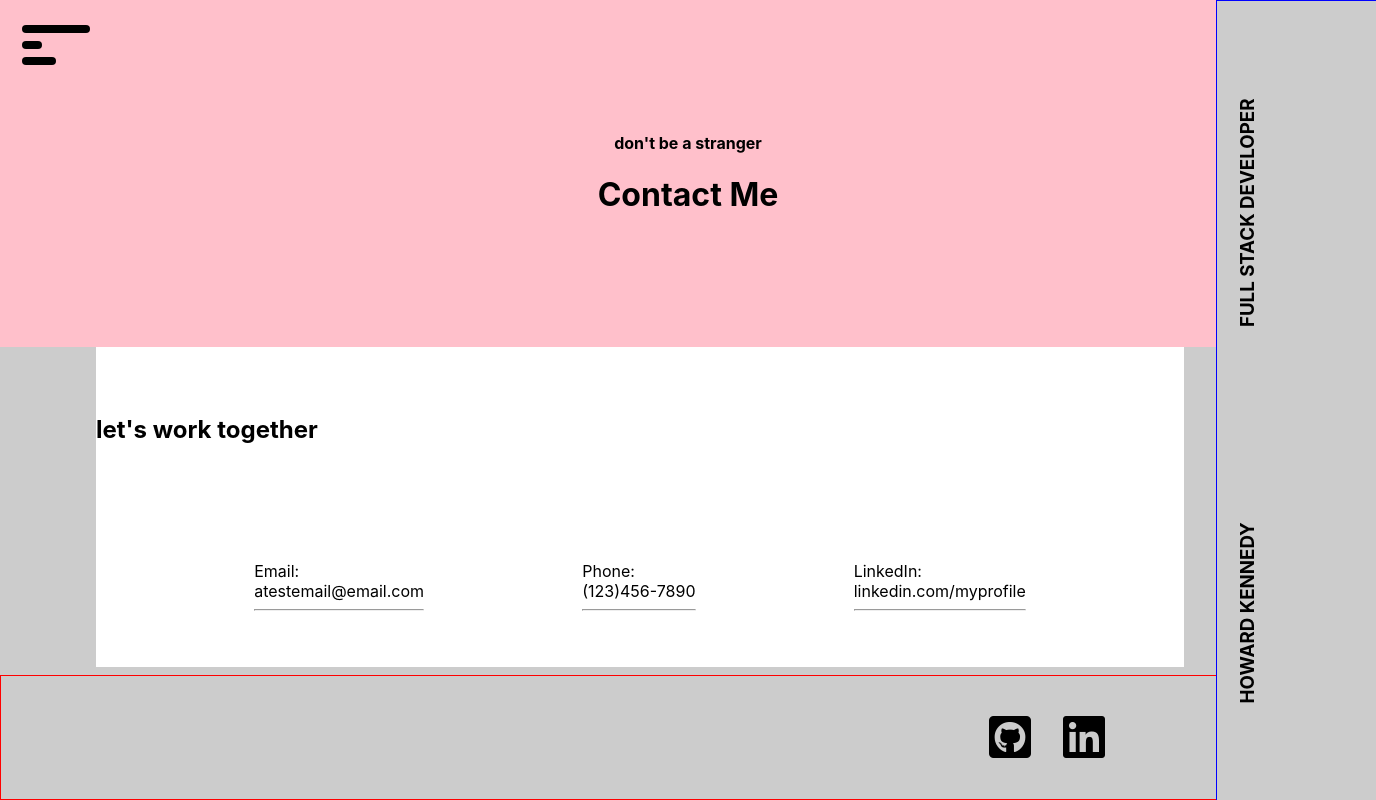
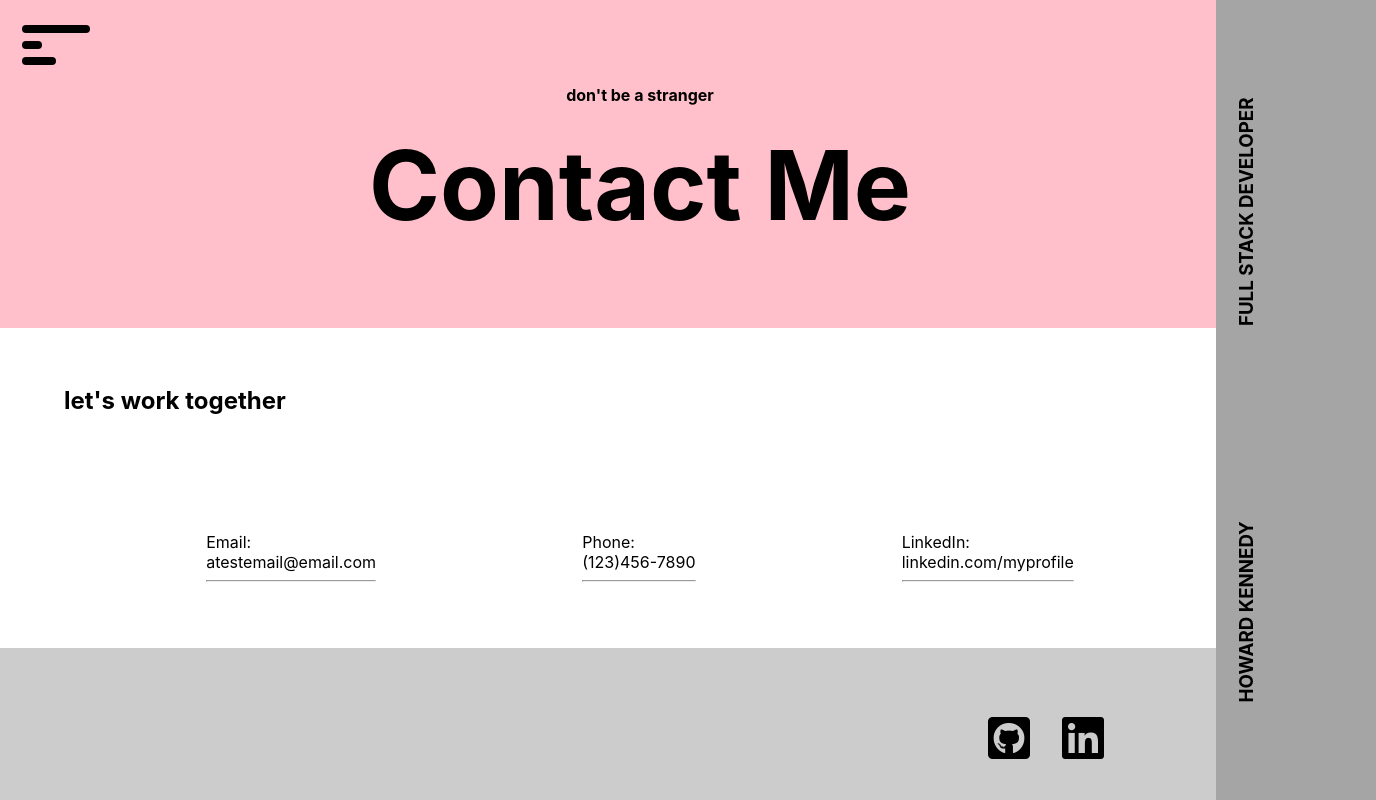
Before and after one commit to hkennedyvi/hk-portfolio, a React (Create React App) app: page /contact in a window 1280 px wide. Shown: the whole page, 1376 px wide, since content can reach past the window. Built offline with nearby package versions, Linux system fonts and the light colour scheme.

Commit message:
contact animate fix, profile pic add

```diff
--- a/src/components/Contact/contactform.scss
+++ b/src/components/Contact/contactform.scss
@@ -1,22 +1,57 @@
 .greeting {
-    padding: 7rem;
+    margin: 0 auto;
+    padding: 4rem;
     width: 90vw;
     background: pink;
     text-align: center;
+    animation: slideDown 1500ms ease-out forwards;
+}
+
+.greeting_header {
+    font-size: 6rem;
+    margin: 0;
 }
 
 .contact_container {
     margin: 0 auto;
     display: flex;
     flex-direction: column;
-    width: 85vw;
+    width: 100vw;
     height: 20rem;
     background: white;
     justify-content: space-around;
-    // align-items: stretch;
+    animation: slideUp 1600ms;
+}
+
+.contact_header {
+    margin: 0 0 0 4rem;
 }
 
 .info_container {
     display: flex;
     justify-content: space-evenly;
 }
+
+@keyframes slideUp {
+    from {
+        opacity: 0;
+        margin-top: 25rem;
+    }
+
+    to {
+        opacity: 1;
+        margin: 0 auto;
+    }
+}
+
+@keyframes slideDown {
+    from {
+        opacity: 0;
+        height: 0;
+    }
+
+    to {
+        opacity: 1;
+        height: 25vh;
+    }
+}
--- a/src/components/Contact/index.jsx
+++ b/src/components/Contact/index.jsx
@@ -8,13 +8,13 @@ function ContactForm() {
                 <h4>
                     don't be a stranger
                 </h4>
-                <h1>
+                <h1 className="greeting_header">
                     Contact Me
                 </h1>
             </div>
             <div className="contact_container">
                 <div>
-                    <h2>
+                    <h2 className="contact_header">
                         let's work together
                     </h2>
                 </div>
--- a/src/components/Footer/footer.scss
+++ b/src/components/Footer/footer.scss
@@ -1,11 +1,11 @@
 .footer {
-    background: transparent;
+    background: #cccccc;
     display: flex;
     justify-content: flex-end;
-    border: red solid 1px;
     position: fixed;
     bottom: 0;
     width: 100vw;
+    z-index: 1;
 }
 
 .icon_container {
@@ -15,4 +15,5 @@
 
 .social_icon {
     margin: 0 1rem;
+    color: black;
 }
--- a/src/components/Footer/index.jsx
+++ b/src/components/Footer/index.jsx
@@ -5,8 +5,12 @@ function Footer() {
     return (
         <section className="footer">
             <div className="icon_container">
+                <a href="https://github.com/hkennedyvi" rel="noreferrer" target="_blank">
                 <i className="fab fa-github-square social_icon"></i>
+                </a>
+                <a href="https://www.linkedin.com/in/howard-kennedy/" rel="noreferrer" target="_blank">
                 <i className="fab fa-linkedin social_icon"></i>
+                </a>
             </div>
         </section>
     )
--- a/src/components/Main/index.jsx
+++ b/src/components/Main/index.jsx
@@ -1,4 +1,5 @@
 import React, { useState } from 'react';
+import Bitmoji from './images/portfolio_bitmoji.png';
 import './main.scss';
 
 function Main() {
@@ -36,7 +37,8 @@ function Main() {
                 </p>
             </div>
             <div>
-                <div className="dummy_image">
+                <div className="image_frame">
+                    <img className="main_image" src={Bitmoji} alt=""/>
                 </div>
             </div>
         </div>
--- a/src/components/Main/main.scss
+++ b/src/components/Main/main.scss
@@ -56,17 +56,21 @@
 }
 
 .blurb_animated {
-    animation: slide-left 1200ms;
+    animation: slide-left ease-out 1200ms;
     animation-fill-mode: forwards;
 }
 
 @keyframes slide-left {
-    from {
+    0% {
         margin: 0 0 0 100%;
         opacity: 0;
     }
 
-    to {
+    90% {
+        opacity: 0.3;
+    }
+
+    100% {
         margin-left: 0%;
         opacity: 1;
         visibility: visible;
@@ -77,9 +81,13 @@
     text-align: start;
 }
 
-.dummy_image {
-    width: 500px;
-    height: 500px;
+.image_frame {
+    width: 30rem;
+    height: 30rem;
     border-radius: 50%;
     background: black;
 }
+
+.main_image {
+    min-width: 100%;
+}
--- a/src/components/NavBar/navbar.scss
+++ b/src/components/NavBar/navbar.scss
@@ -3,7 +3,7 @@
     background: grey;
     width: 0;
     transition: width 200ms;
-    z-index: 2;
+    z-index: 4;
 }
 
 .nav_list {
@@ -42,6 +42,7 @@
     top: 1rem;
     left: 1rem;
     width: 5rem;
+    z-index: 3;
 
     .burger_bar {
         margin: 0.5rem 0;
--- a/src/components/Projects/index.jsx
+++ b/src/components/Projects/index.jsx
@@ -82,15 +82,15 @@ function Projects() {
                 </h2>
               </div>
               <div className="project">
-                <img src={project.image} alt="" />
+                <img className="project_image" src={project.image} alt="" />
                 <h3>{project.description}</h3>
                 <h3>{project.objective}</h3>
                 <div>
-                  <a className="projects_link" href={project.link} target="_blank">
+                  <a className="projects_link" href={project.link} rel="noreferrer" target="_blank">
                     LINK &nbsp;
                           <i class="fas fa-link"></i>
                   </a>
-                  <a className="projects_link" href={project.repo} target="_blank">
+                  <a className="projects_link" href={project.repo} rel="noreferrer" target="_blank">
                     REPO &nbsp;
                           <i class="fas fa-code"></i>
                   </a>
--- a/src/components/Projects/projects.scss
+++ b/src/components/Projects/projects.scss
@@ -29,7 +29,7 @@
     color: rgb(126, 126, 126);
 }
 
-img {
+.project_image {
     border: 5px white solid;
     max-width: 95%;
 }
@@ -47,42 +47,16 @@ img {
     color: black;
     align-items: flex-end;
     justify-content: flex-end;
-    // animation: slideDown 1200ms;
 }
 
 .project:nth-child(even) {
-    width: 50vw;
+    width: 49vw;
     padding: 2rem;
     background: black;
     color: white;
     display: flex;
     flex-direction: column;
     align-items: center;
-    // animation: slideUp 1200ms;
-}
-
-@keyframes slideUp {
-    from {
-        opacity: 0;
-        margin: 10rem 0 0 0;
-    }
-
-    to {
-        opacity: 1;
-        margin: 0;
-    }
-}
-
-@keyframes slideDown {
-    from {
-        // opacity: 0;
-        margin: 0 0 50rem  0;
-    }
-
-    to {
-        // opacity: 1;
-        margin: 0;
-    }
 }
 
 .test_circle {
--- a/src/components/SideBar/sidebar.scss
+++ b/src/components/SideBar/sidebar.scss
@@ -2,13 +2,12 @@
     position: fixed;
     display: flex;
     justify-content: space-around;
-    border: blue solid 1px;
-    background: #cccccc ;
+    background: rgb(165, 165, 165);
     width: 100vh;
     height: 100%;
     transform-origin: top right;
     top: 0;
     right: 4rem;
     transform: rotate(-90deg);
-    z-index: 1;
+    z-index: 2;
 }
```
Also changed, not shown: src/components/Main/images/portfolio_bitmoji.png (added).
